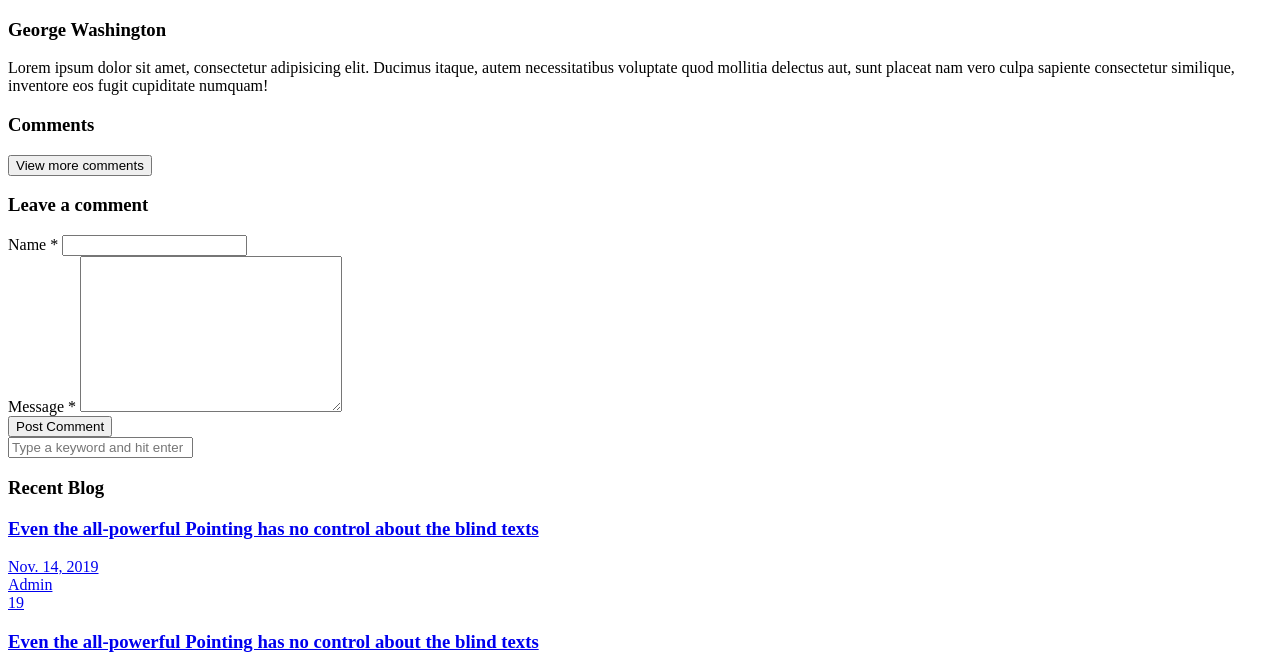
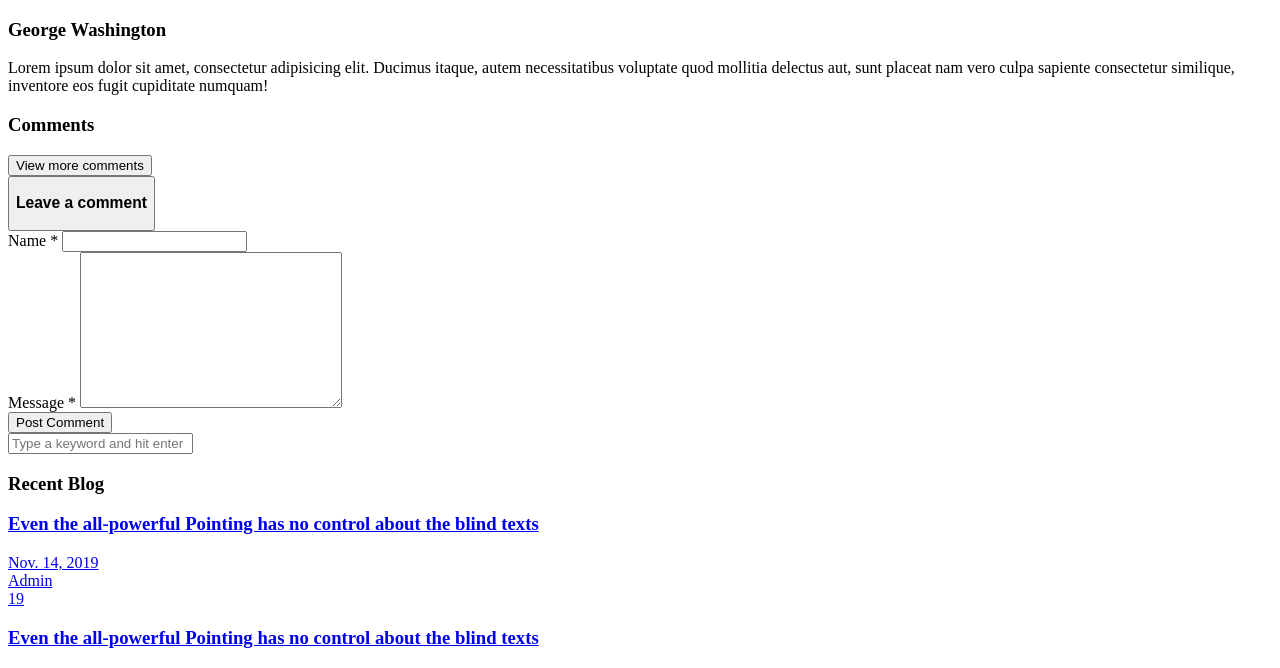
Before and after one commit to nnguyenminh/luanvan2020, a Django app: template webapp/blog/templates/post.html in a window 1280 px wide. Shown: the part 2053-2721 px from the top of the page. Run offline with Django 3.2, Linux system fonts and the light colour scheme; the template is opened without the code that fills it, so the values that code supplies are empty.

Commit message:
modify some UI post page

```diff
--- a/webapp/blog/templates/post.html
+++ b/webapp/blog/templates/post.html
@@ -29,7 +29,7 @@
                         <p>Lorem ipsum dolor sit amet, consectetur adipisicing elit. Ducimus itaque, autem necessitatibus voluptate quod mollitia delectus aut, sunt placeat nam vero culpa sapiente consectetur similique, inventore eos fugit cupiditate numquam!</p>
                     </div>
                 </div>
-                <div class="pt-5 mt-5">
+                <div class="pt-5 mt-5" id="commentContainer">
                     <h3 class="mb-5">{{ post.comments_count }} Comments</h3>
                     <ul class="comment-list" id="fatherfather">
                         <!-- {% for parent in post.comments %} -->
@@ -66,10 +66,10 @@
                         <!-- {% endfor %} -->
                     </ul>
                     <!-- END comment-list -->
-                    <button id="viewMoreComment" class="btn-primary" onclick="loadComment()">View more comments</button>
-                    <div class="comment-form-wrap pt-5">
-                        <h3 class="mb-5">Leave a comment</h3>
-                        <form id="post_comment" action="" class="p-5 bg-light">
+                    <button id="viewMoreComment" class="btn" onclick="loadComment()">View more comments</button>
+                    <div class="comment-form-wrap pt-5" id="leaveComment">
+                        <button class="btn" data-toggle="collapse" data-target="#post_comment" ><h3>Leave a comment</h3></button>
+                        <form id="post_comment" class="p-5 bg-light collapse">
                             <div class="form-group">
                                 <label for="name">Name *</label>
                                 <input type="text" class="form-control" id="name" required>
--- a/webapp/blog/views.py
+++ b/webapp/blog/views.py
@@ -25,7 +25,6 @@
     children = {}
     comments = []
     query_comments = post.comments.all().order_by('created_at').values()
-    comments_count = len(comments)
 
     for comment in query_comments:
         comment["created_at"] = format_datetime(comment["created_at"])
```
Also changed, not shown: webapp/blog/static/js/customize.js (+56 -57 lines).
